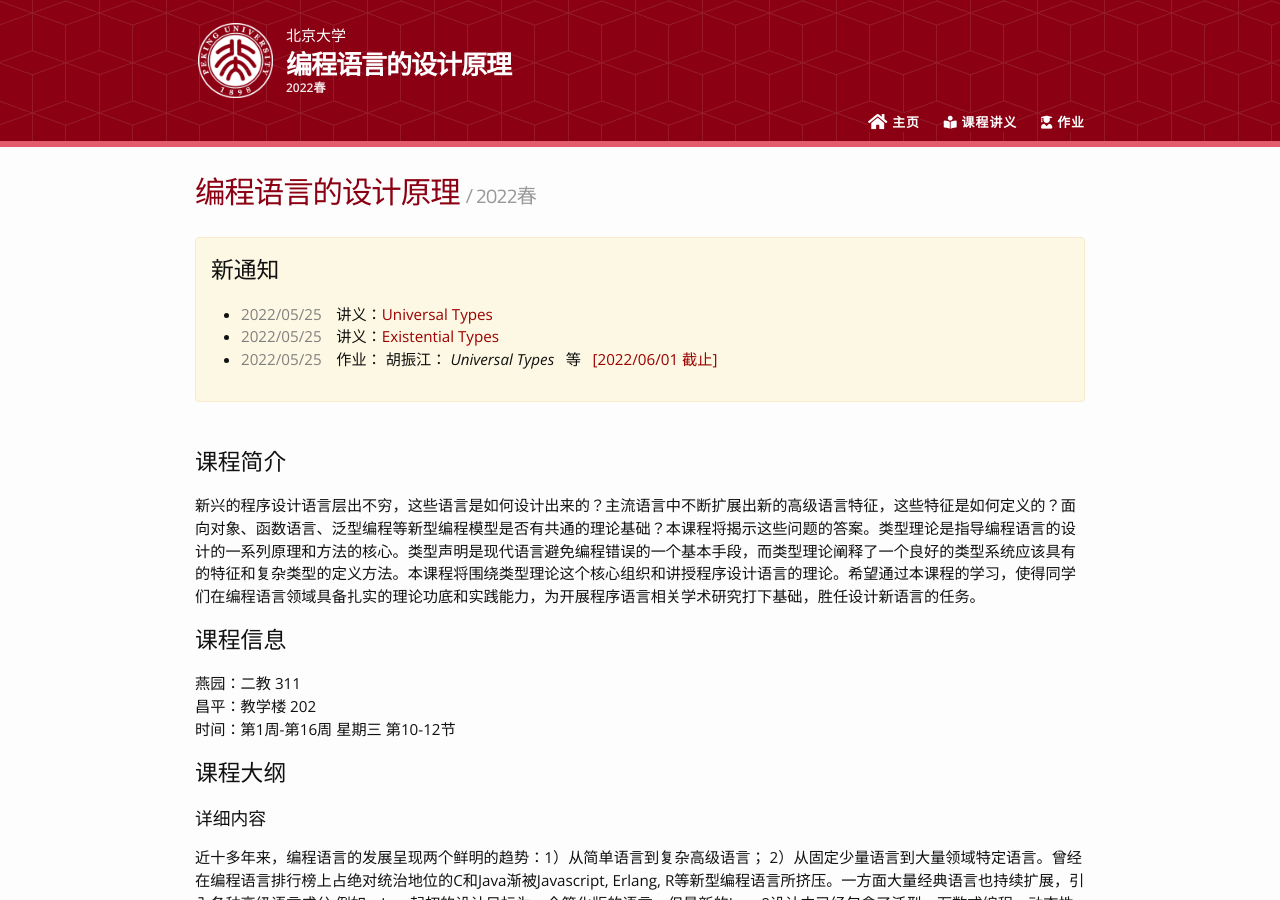
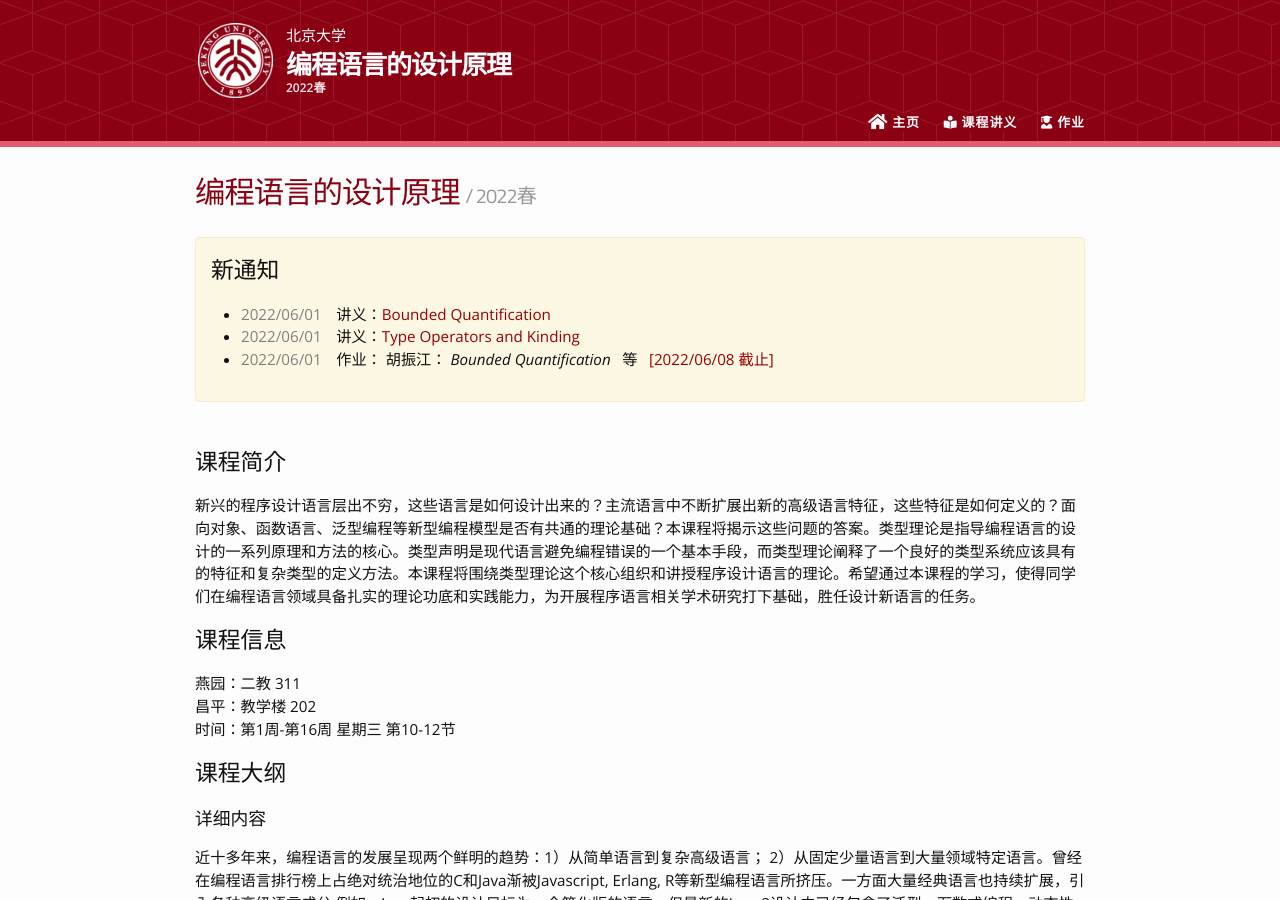
Before and after one commit to zhenjiang888/PL, a Jekyll site: the page built from 2022/index.md, in a window 1280 px wide and 900 px high. Built offline with Jekyll 4.4.1, drawn with Linux system fonts in a browser that asks for light colours; nearby versions of some CDN libraries; our own code applies the rules of GitHub Pages for plain Markdown files.

```diff
--- a/_data/_2022.yaml
+++ b/_data/_2022.yaml
@@ -133,3 +133,14 @@ lectures:
     descriptions:
     - text: 完成习题 22.5.5、23.5.1、23.5.2
     due: 2022/06/01
+- teacher: 胡振江
+  date: 2022/06/01
+  slides:
+  - title: "Bounded Quantification"
+    link: hu_ch26.pdf
+  - title: "Type Operators and Kinding"
+    link: hu_ch29.pdf
+  assignment:
+    descriptions:
+    - text: 准备 Final Presentation
+    due: 2022/06/08
```
Also changed, not shown: 2 other files.
